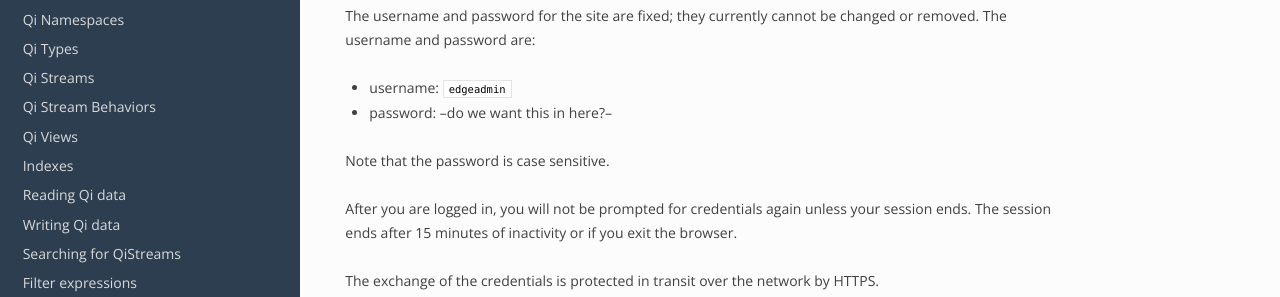
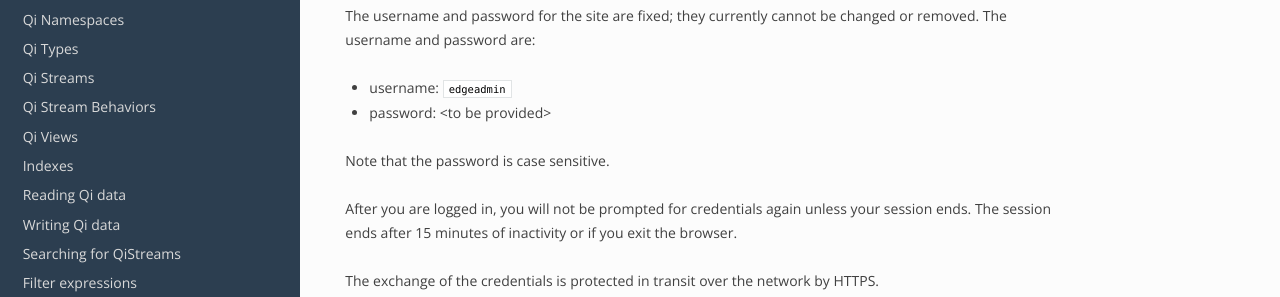
Before and after one commit to fgasparro/EdgeDS-Docs, a Sphinx documentation site: the page built from docs/EdgeSecurity.rst, in a window 1280 px wide and 900 px high, scrolled down 695 px. Shown: the part 157-454 px from the top of the window. Built offline with Sphinx 7.4.7 and the Read the Docs theme 2.0.0, drawn with Linux system fonts in a browser that asks for light colours.

Commit message:
Update EdgeSecurity.rst

```diff
--- a/docs/EdgeSecurity.rst
+++ b/docs/EdgeSecurity.rst
@@ -32,7 +32,7 @@ administration site is generally found at: ``https://localhost:5000/``
 The username and password for the site are fixed; they currently cannot be changed or removed. The username and password are:
 
 * username: ``edgeadmin``
-* password: --do we want this in here?--
+* password: <to be provided>
 
 Note that the password is case sensitive.
 
```
